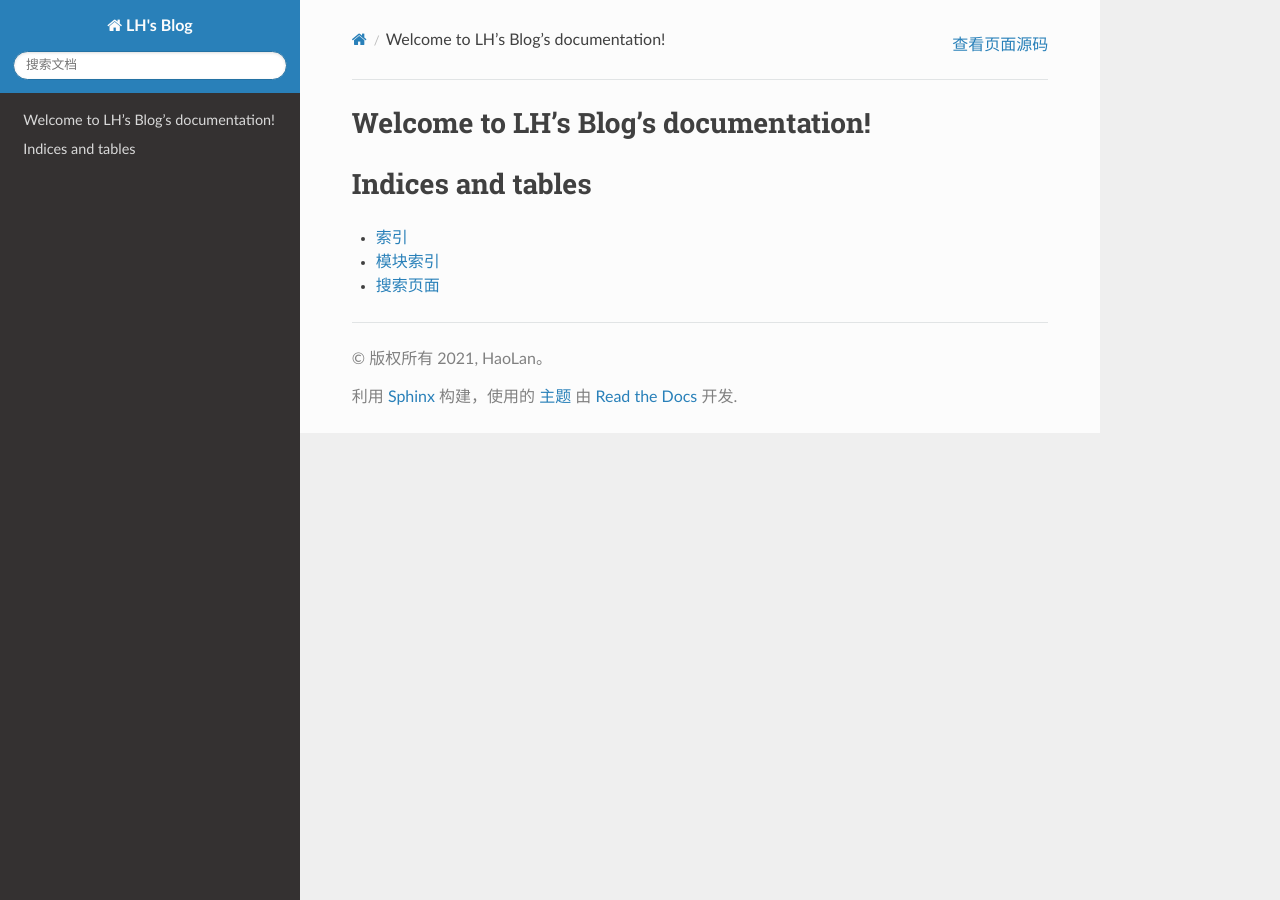
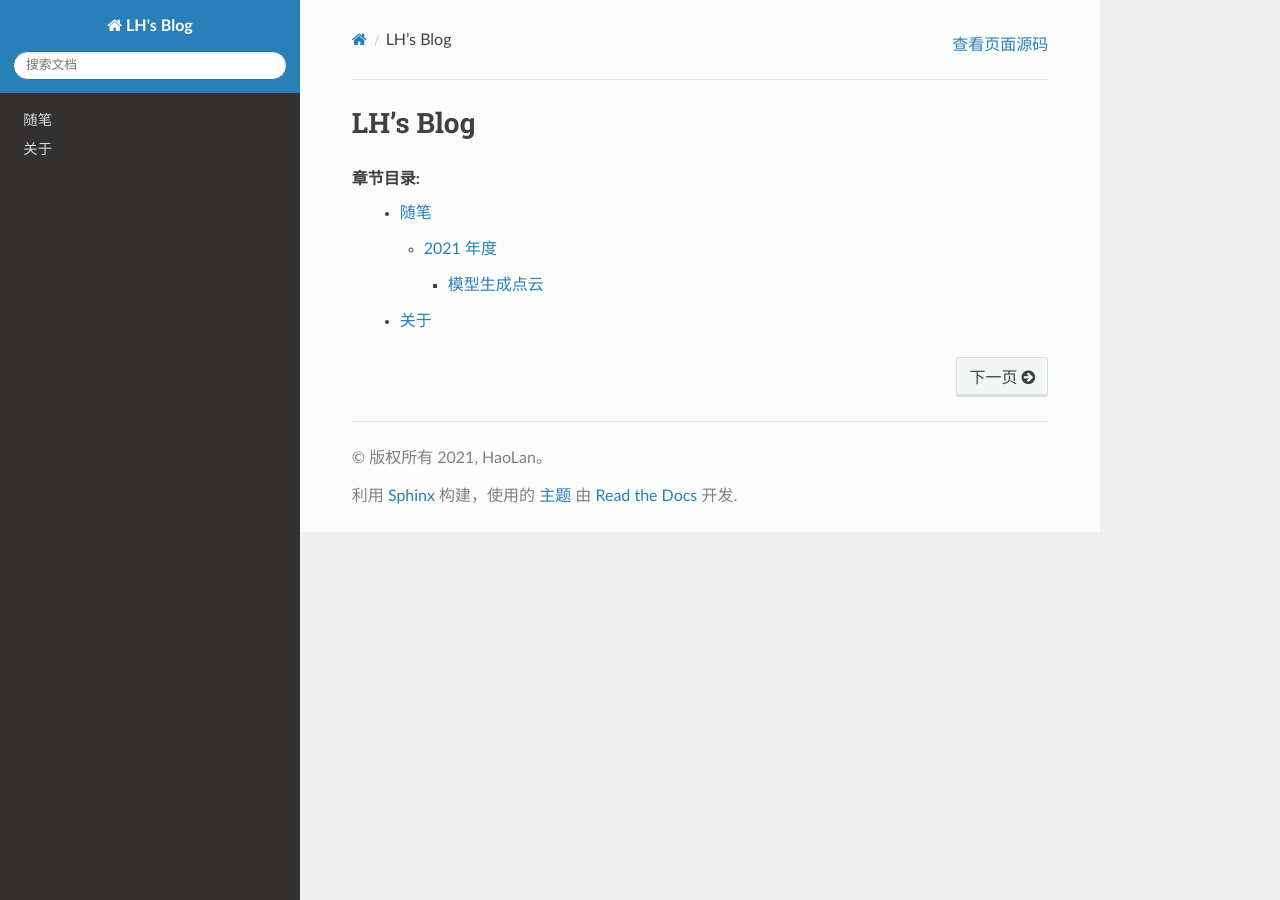
Before and after one commit to Hao-Lan/Hao-Lan, a Sphinx documentation site: the page built from source/index.rst, in a window 1280 px wide. Built offline with Sphinx 7.4.7 and the Read the Docs theme 2.0.0, drawn with Linux system fonts in a browser that asks for light colours; some of the changed lines change nothing that is shown.

Commit message:
docs(point could): point could
point could

```diff
--- /dev/null
+++ b/source/about_author.rst
@@ -0,0 +1,4 @@
+关于
+====
+
+bigpangl@163.com
--- /dev/null
+++ b/source/essay/2021/index.rst
@@ -0,0 +1,8 @@
+2021 年度
+=========
+
+.. toctree::
+  :maxdepth: 4
+  :glob:
+
+  point_could
--- /dev/null
+++ b/source/essay/2021/point_could.rst
@@ -0,0 +1,146 @@
+模型生成点云
+============
+
+通过 `pythonocc-core` 读取 `ifc` 文件，点云化
+
+.. image:: /_static/pics/point_could_2021_12_8.png
+
+.. code-block:: python
+   :linenos:
+
+    import math
+    import random
+    from typing import Iterable, List
+
+    import numpy as np
+    import ifcopenshell
+    from ifcopenshell import geom
+    from OCC.Core.gp import gp_Pnt
+    from OCC.Core.BRep import BRep_Tool
+    from OCC.Core.Poly import Poly_Triangle
+    from OCC.Core.TopLoc import TopLoc_Location
+    from OCC.Core.TopExp import TopExp_Explorer
+    from OCC.Core.GeomAbs import (GeomAbs_Plane)
+    from OCC.Core.TopAbs import TopAbs_ShapeEnum
+    from ifcopenshell.file import file as IfcFile
+    from OCC.Display.SimpleGui import init_display
+    from OCC.Core.BRepAdaptor import BRepAdaptor_Surface
+    from OCC.Core.BRepMesh import BRepMesh_IncrementalMesh
+    from OCC.Extend.ShapeFactory import make_edge, make_vertex
+    from OCC.Core.TopoDS import topods_Face, TopoDS_Shape, TopoDS_Face
+
+
+    def gp_pnt_2_np(pnt: gp_Pnt) -> np.ndarray:
+        return np.asarray([pnt.X(), pnt.Y(), pnt.Z()])
+
+
+    def filling_pnt(v1: gp_Pnt, v2: gp_Pnt, v3: gp_Pnt, nums: int = 10) -> Iterable[np.ndarray]:
+        v1 = gp_pnt_2_np(v1)
+        v2 = gp_pnt_2_np(v2)
+        v3 = gp_pnt_2_np(v3)
+
+        for _ in range(nums):
+            r1 = random.random()
+            r2 = random.random()
+            mid = math.sqrt(r1)
+            a = 1 - mid
+            b = mid * (1 - r2)
+            c = mid * r2
+            yield a * v1 + b * v2 + c * v3
+
+
+    def triangle_area(triangle: List[gp_Pnt]) -> float:
+        distance_a = triangle[0].Distance(triangle[1])
+        distance_b = triangle[0].Distance(triangle[2])
+        distance_c = triangle[1].Distance(triangle[2])
+        p = (distance_a + distance_b + distance_c) / 2
+        area = math.sqrt(p * (p - distance_a) * (p - distance_b) * (p - distance_c))
+        return area
+
+
+    def create_triangles(shape: TopoDS_Shape) -> List[List[gp_Pnt]]:
+        _triangles: List[List[gp_Pnt]] = []
+        BRepMesh_IncrementalMesh(shape, 0.8)
+        bt = BRep_Tool()
+        ex = TopExp_Explorer(shape, TopAbs_ShapeEnum.TopAbs_FACE)
+        while ex.More():
+            face: TopoDS_Face = topods_Face(ex.Current())
+            surf = BRepAdaptor_Surface(face, True)
+            surf_type = surf.GetType()
+            if surf_type == GeomAbs_Plane:
+                gp_pln = surf.Plane()
+                normal = gp_pln.Axis().Direction()  # the plane normal
+            else:
+                raise Exception("error else ")
+
+            location = TopLoc_Location()
+            facing = (bt.Triangulation(face, location))
+
+            trans_form = face.Location().Transformation()
+            tab = facing.Nodes()
+            tri = facing.Triangles()
+            for i in range(1, facing.NbTriangles() + 1):
+                train: Poly_Triangle = tri.Value(i)
+                index1, index2, index3 = train.Get()
+                _triangles.append([
+                    tab.Value(index1).Transformed(trans_form),
+                    tab.Value(index2).Transformed(trans_form),
+                    tab.Value(index3).Transformed(trans_form),
+                    gp_Pnt(normal.XYZ()),
+                ])
+            ex.Next()
+        return _triangles
+
+
+    def main():
+        show = True  # 是否在生成的过程中显示点填充效果
+        density_factor = 1  # 修改来改变填充的密度,和面积数值相关,和单位相关,需要人为调整
+        step_show = True
+
+        display, start_display, add_menu, add_function_to_menu = init_display()
+
+        settings = geom.settings()
+        # Use python occ-core
+        settings.set(settings.USE_PYTHON_OPENCASCADE, True)
+
+        ifc_file: IfcFile = ifcopenshell.open("out7-1.ifc")
+        with open("points.xyz", "w") as points_f:
+            for i, product in enumerate(ifc_file.by_type("IfcProduct")):
+                if product.Representation is not None:  # some IfcProducts don't have any 3d representation
+                    try:
+                        product_shape = ifcopenshell.geom.create_shape(settings, inst=product)
+                    except RuntimeError:
+                        print("Failed to process shape geometry")
+                    else:
+                        # success
+                        shape = product_shape.geometry
+                        triangles = create_triangles(shape)
+                        for triangle in triangles:
+                            area_tmp = triangle_area(triangle)
+                            nums = int(area_tmp * density_factor) or 1  # 最少一个点
+                            print(f"面积:{area_tmp},点数:{nums}")
+                            if nums > 0:
+                                for pnt in filling_pnt(triangle[0], triangle[1], triangle[2], nums):
+                                    pnt_list: List = list(pnt)
+                                    pnt_list.extend([triangle[-1].X(), triangle[-1].Y(), triangle[-1].Z()])
+                                    line = " ".join(map(str, pnt_list)) + "\r"
+                                    points_f.write(line)
+                                    if show:
+                                        vertex = make_vertex(gp_Pnt(*list(pnt)))
+                                        display.DisplayShape(vertex)  # 可以不用显示
+                                if show:
+                                    edg_1 = make_edge(triangle[0], triangle[1])
+                                    edg_2 = make_edge(triangle[1], triangle[2])
+                                    edg_3 = make_edge(triangle[2], triangle[1])
+                                    # 可以不用显示
+                                    display.DisplayShape(edg_1)
+                                    display.DisplayShape(edg_2)
+                                    display.DisplayShape(edg_3, update=step_show)
+                            else:
+                                print(f"密度系数导致三角形未生成点数据")
+        if show:
+            start_display()
+
+
+    if __name__ == '__main__':
+        main()
--- /dev/null
+++ b/source/essay/index.rst
@@ -0,0 +1,8 @@
+随笔
+====
+
+.. toctree::
+  :maxdepth: 4
+  :glob:
+
+  2021/index
--- a/source/index.rst
+++ b/source/index.rst
@@ -3,18 +3,13 @@
    You can adapt this file completely to your liking, but it should at least
    contain the root `toctree` directive.
 
-Welcome to LH's Blog's documentation!
-=====================================
+LH's Blog
+==========
 
-.. toctree::
-   :maxdepth: 2
-   :caption: Contents:
+章节目录:
+   .. toctree::
+      :maxdepth: 4
+      :glob:
 
-
-
-Indices and tables
-==================
-
-* :ref:`genindex`
-* :ref:`modindex`
-* :ref:`search`
+      essay/index
+      about_author
```
Also changed, not shown: source/_static/pics/point_could_2021_12_8.png (added).
